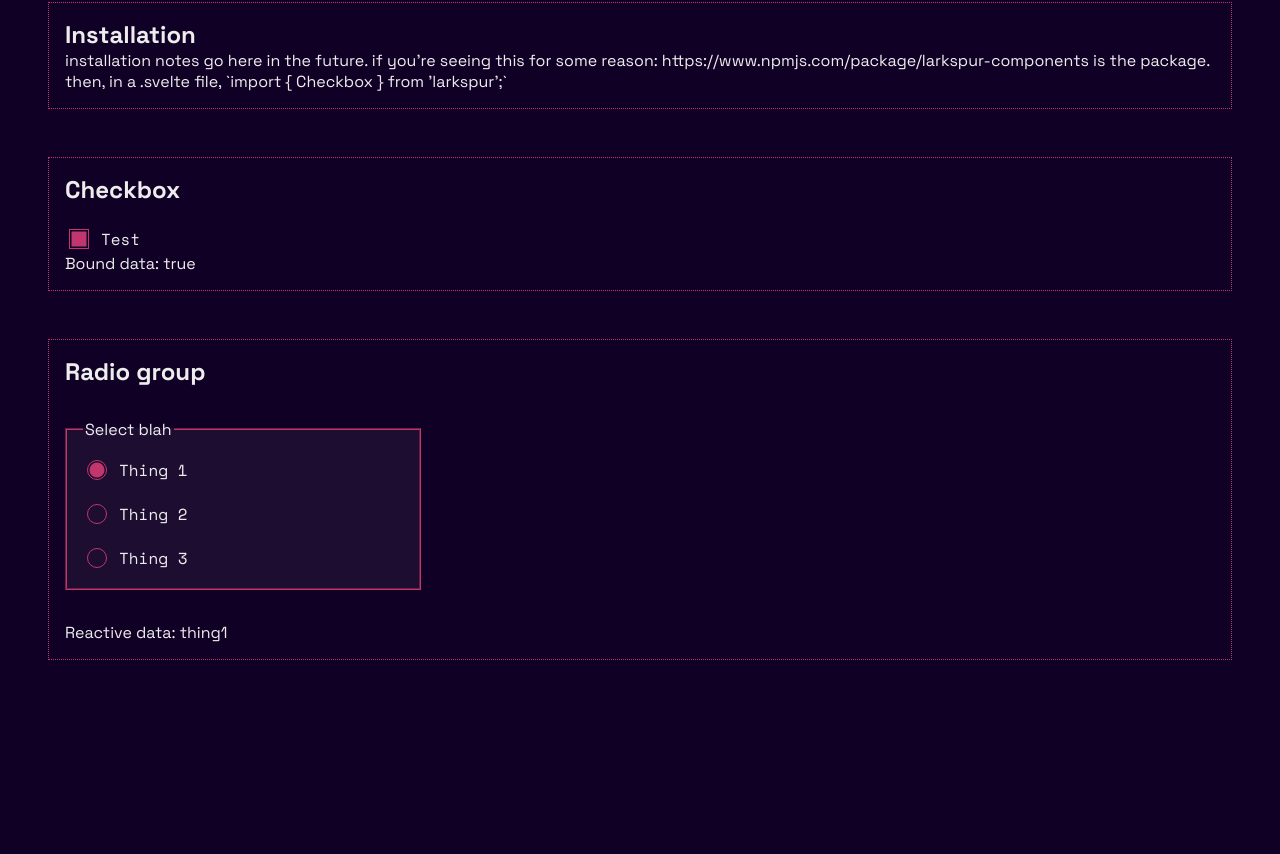
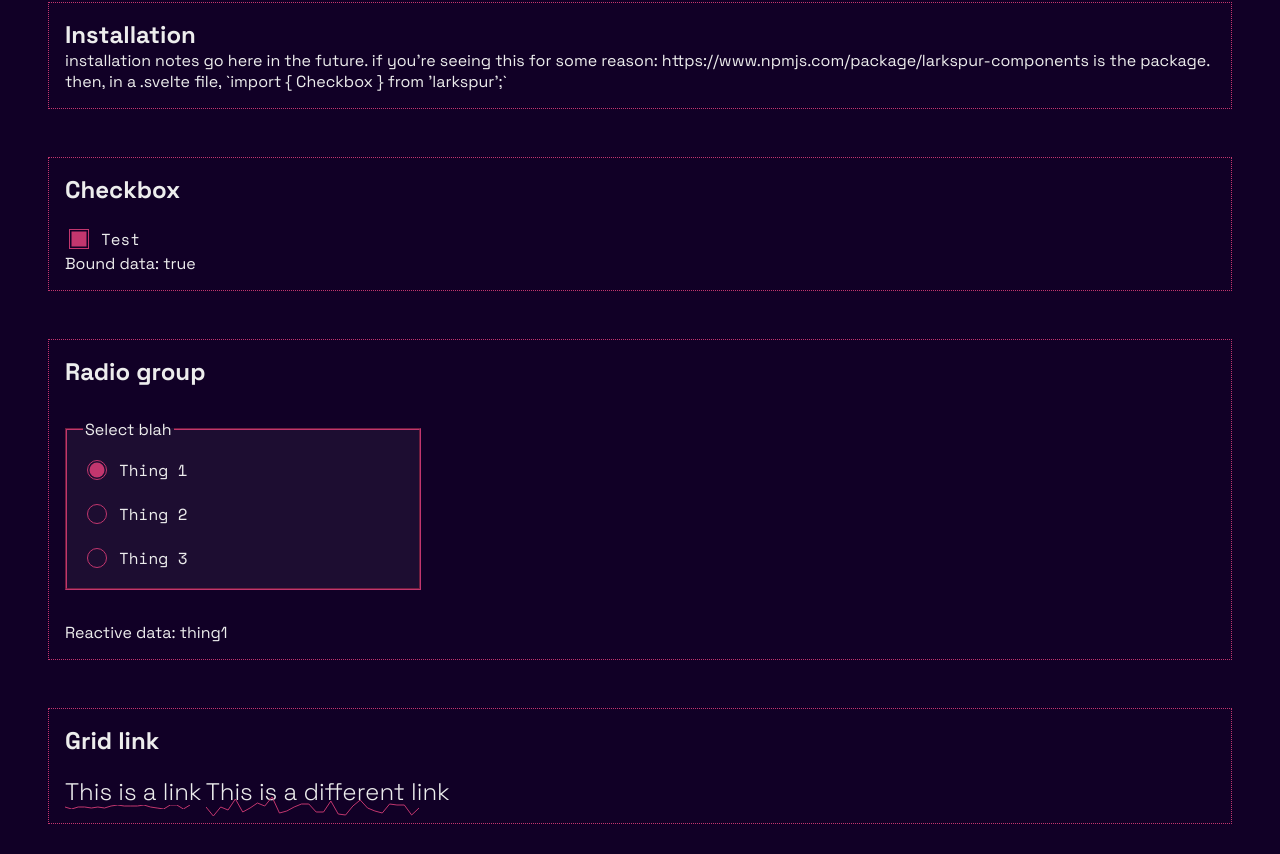
Before and after one commit to mknadler/larkspur-components, a SvelteKit app: page / in a window 1280 px wide. Shown: the part 432-1286 px from the top of the page. Before the commit the page ends 1140 px from the top, so only its background shows below. Built offline with nearby package versions, Linux system fonts and the light colour scheme.

Commit message:
Add gridlink component

```diff
--- a/package.json
+++ b/package.json
@@ -1,6 +1,6 @@
 {
   "name": "larkspur-components",
-  "version": "0.0.1-alpha.0",
+  "version": "0.0.1-alpha.1",
   "author": "Miriam Nadler <miriam.k.nadler@gmail.com> (https://miri.page/)",
   "license": "UNLICENSED",
   "scripts": {
@@ -46,6 +46,7 @@
     "@sveltejs/adapter-auto": "^2.0.0",
     "@sveltejs/kit": "^1.20.4",
     "@sveltejs/package": "^2.2.2",
+    "animejs": "^3.2.1",
     "eslint": "^8.28.0",
     "eslint-config-prettier": "^8.5.0",
     "eslint-plugin-storybook": "^0.6.13",
--- /dev/null
+++ b/src/lib/components/Gridlink.svelte
@@ -0,0 +1,174 @@
+<script>
+	import anime from 'animejs';
+	import { onMount } from 'svelte';
+	// randomly trace from left to right
+
+	export let magnitude;
+	export let numPoints;
+	export let duration;
+
+	if (numPoints < 2) {
+		numPoints = 2;
+	}
+
+	if (!Number.isInteger(numPoints)) {
+		numPoints = Math.floor(numPoints);
+	}
+
+	let height = magnitude * 2;
+
+	let el;
+	let pathEl;
+
+	// Make this reactive to the link width
+	let width;
+
+	function getRandomIntInclusive(min, max) {
+	  min = Math.ceil(min);
+	  max = Math.floor(max);
+	  return Math.floor(Math.random() * (max - min + 1) + min);
+	}
+
+	function dAttributeFrom2dPathArray(arr) {
+		return arr.map(direction => {
+			return direction.join(' ')
+		}).join(' ');
+	}
+	//pointY += getRandomIntInclusive(-10, 10);
+
+	function generateRandomPathParts(oldParts) {
+		let newParts = oldParts.map((directionArray, index) => {
+			if (index === 0 || index === directionArray.length - 1) {
+				return directionArray;
+			}
+			return directionArray.map((direction, index) => {
+				if (index !== 2) { return direction; }
+				return direction += getRandomIntInclusive(magnitude * -1, magnitude);
+			})
+		})
+		return newParts;
+	}
+
+	let linkParts = [
+		['M', '0', `${height/2}`]
+	];
+
+
+	/*
+		$: linkPath = dAttributeFrom2dPathArray(linkParts);
+		$: linkPartsMoved = generateRandomPathParts(linkParts);
+		$: linkPathMoved = dAttributeFrom2dPathArray(linkPartsMoved);
+	*/
+	let animation;
+
+
+	onMount(() => {
+		width = el.clientWidth;
+			let segmentWidth = width / (numPoints - 1);
+
+		for (let i = 1; i < numPoints; i++) {
+			let pointX = segmentWidth * i;
+			let pointY = height/2;
+			linkParts.push([
+				'L',
+				pointX,
+				pointY
+			]);
+		}
+
+
+		let linkPath = dAttributeFrom2dPathArray(linkParts);
+		let linkPartsMoved = generateRandomPathParts(linkParts);
+		let linkPathMoved = dAttributeFrom2dPathArray(linkPartsMoved);
+
+		pathEl.setAttribute('d', linkPathMoved)
+
+
+		animation = anime({
+		  targets: [pathEl],
+		  d: [
+			{ value: linkPathMoved },
+			{ value: dAttributeFrom2dPathArray(generateRandomPathParts(linkParts)) },
+			{ value: dAttributeFrom2dPathArray(generateRandomPathParts(linkParts)) },
+			{ value: dAttributeFrom2dPathArray(generateRandomPathParts(linkParts)) },
+			{ value: dAttributeFrom2dPathArray(generateRandomPathParts(linkParts)) },
+			{ value: dAttributeFrom2dPathArray(generateRandomPathParts(linkParts)) },
+		  ],
+		  easing: 'linear',
+		  autoplay: false,
+		  loop: true,
+		  direction: 'alternate',
+		  duration: duration
+		});
+	})
+
+	function handleMouseenter(e) {
+		animation.play();
+	}
+
+	function handleMouseleave(e) {
+		animation.pause();
+	}
+
+	$: containerOffset = `height: ${height}px; transform: translateY(${height/2}px`
+
+</script>
+
+<span class="lark-gridlink" on:mouseenter={handleMouseenter} on:mouseleave={handleMouseleave} bind:this={el}>
+	<slot class="lark-gridlink__link" name="link" />
+	<div class="lark-gridlink__container" style={containerOffset}>
+		<svg version="1.1" xmlns="http://www.w3.org/2000/svg"
+			height="{height}"
+			width="{width}"
+			fill="none"
+		>
+			<path bind:this={pathEl}></path>
+		</svg>
+	</div>
+</span>
+
+<style>
+	@import '../larkspur.css';
+
+	svg {
+		width: auto;
+	}
+
+	path {
+		stroke: var(--color-medpink);
+	}
+
+	.lark-gridlink__container {
+		position: absolute;
+		bottom: 0;
+		width: 100%;
+	}
+
+	.lark-gridlink {
+		position: relative;
+		width: auto;
+		display: inline-block;
+	}
+
+	.lark-gridlink:hover {
+		cursor: pointer;
+	}
+
+	.lark-gridlink :global(> a) {
+		color: var(--color-text);
+		text-decoration: none;
+		font-size: 24px;
+		font-weight: 100;
+		font-family: var(--font-space-grotesk);
+	}
+
+	.lark-gridlink :global(> a:hover) {
+		color: var(--color-medpink);
+	}
+
+	.lark-gridlink svg {
+		position: absolute;
+		top: 0;
+		left: 0;
+	}
+</style>
--- a/src/routes/+page.svelte
+++ b/src/routes/+page.svelte
@@ -1,6 +1,7 @@
 <script>
 	import Checkbox from '$lib/components/Checkbox.svelte'
 	import RadioGroup from '$lib/components/RadioGroup.svelte'
+	import GridLink from '$lib/components/GridLink.svelte'
 	import Logo from './logo.svelte'
 
 	let veryHackyWayToUseThisStringUntilIInstallAMarkdownThingy = `import { Checkbox } from 'larkspur';`
@@ -41,6 +42,15 @@
 	Reactive data: {radiogroupBound}
 </section>
 
+<section>
+	<h2>Grid link</h2>
+	<GridLink magnitude={2} numPoints={20} duration={3000}>
+		<a slot="link" href="#">This is a link</a>
+	</GridLink>
+	<GridLink magnitude={10} numPoints={30} duration={5000}>
+		<a slot="link" href="#">This is a different link</a>
+	</GridLink>
+</section>
 
 
 
```
Also changed, not shown: 2 other files (tests, documents, lock files or other folders).
